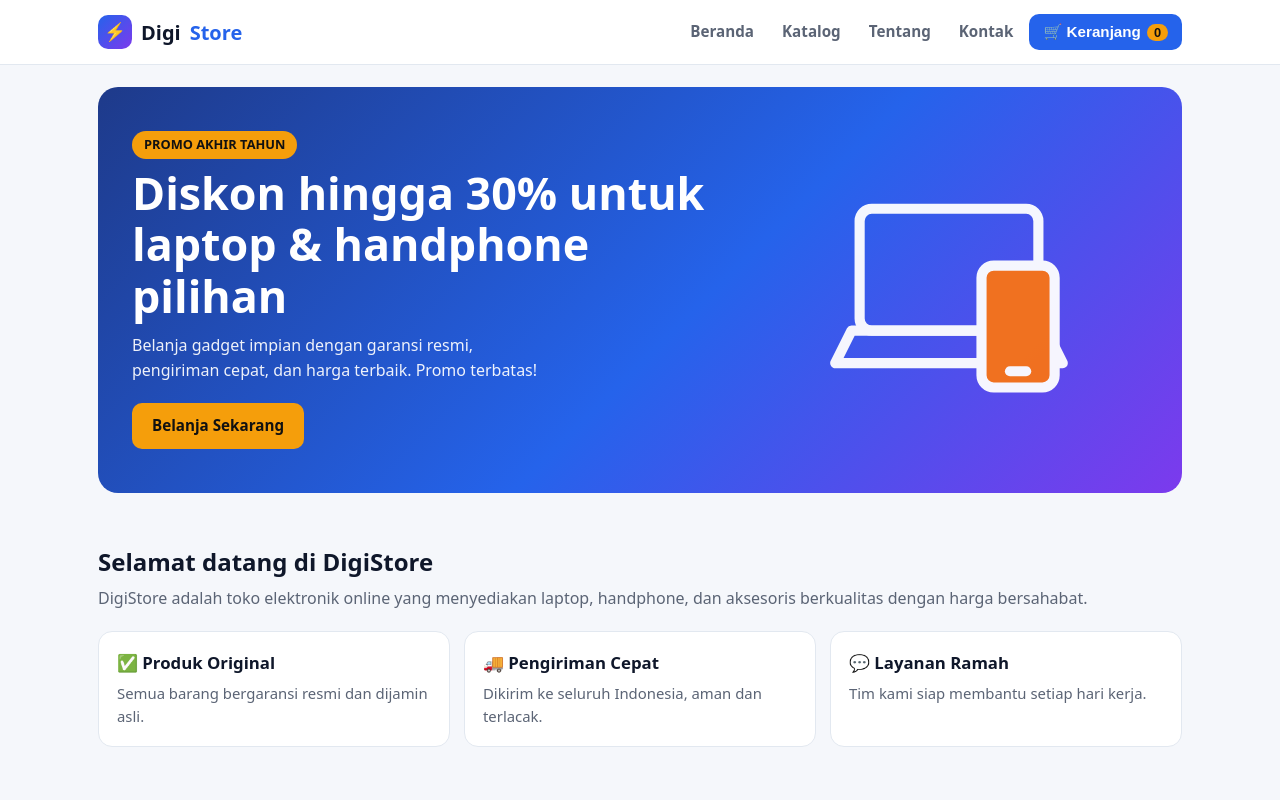
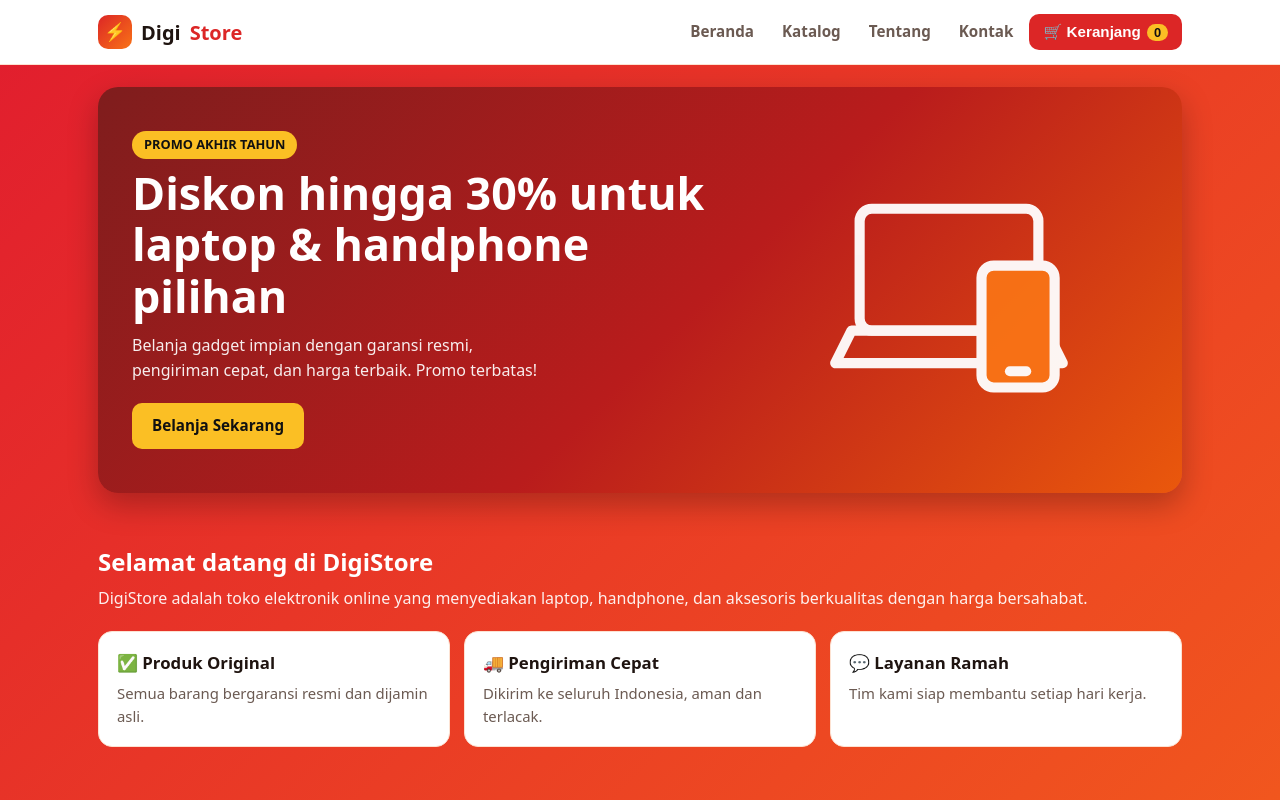
Before and after one commit to MingghYuu/DigiStore, a plain HTML site: page index.html in a window 1280 px wide. Shown: the top 800 px of the page. Drawn offline with Linux system fonts and the light colour scheme.

Commit message:
Update color scheme and gradients in style.css

```diff
--- a/style.css
+++ b/style.css
@@ -1,7 +1,7 @@
 :root{box-sizing:border-box;padding-top:env(safe-area-inset-top,0px);padding-bottom:env(safe-area-inset-bottom,0px);
---bg:#f5f7fb;--surface:#fff;--text:#0f172a;--muted:#5b6475;--primary:#2563eb;--primary-d:#1d4ed8;--accent:#f59e0b;--border:#e2e8f0;--soft:#eaf0ff;color-scheme:light}
-@media(prefers-color-scheme:dark){:root:not([data-theme="light"]){--bg:#0b1220;--surface:#131c2f;--text:#e8edf7;--muted:#9aa6bd;--primary:#5b8cff;--primary-d:#7aa2ff;--accent:#fbbf24;--border:#243049;--soft:#1a2745;color-scheme:dark}}
-:root[data-theme="dark"]{--bg:#0b1220;--surface:#131c2f;--text:#e8edf7;--muted:#9aa6bd;--primary:#5b8cff;--primary-d:#7aa2ff;--accent:#fbbf24;--border:#243049;--soft:#1a2745;color-scheme:dark}
+--bg:linear-gradient(135deg,#e11d2e 0%,#f97316 100%);--surface:#fff;--text:#1f1410;--muted:#6b5a52;--primary:#dc2626;--primary-d:#b91c1c;--accent:#fbbf24;--border:#fde2d2;--soft:#fff1e8;color-scheme:light}
+@media(prefers-color-scheme:dark){:root:not([data-theme="light"]){--bg:linear-gradient(135deg,#450a0a 0%,#7c2d12 100%);--surface:#1f1411;--text:#fdeee6;--muted:#d0b5a8;--primary:#f87171;--primary-d:#fca5a5;--accent:#fbbf24;--border:#3b2620;--soft:#2d1a14;color-scheme:dark}}
+:root[data-theme="dark"]{--bg:linear-gradient(135deg,#450a0a 0%,#7c2d12 100%);--surface:#1f1411;--text:#fdeee6;--muted:#d0b5a8;--primary:#f87171;--primary-d:#fca5a5;--accent:#fbbf24;--border:#3b2620;--soft:#2d1a14;color-scheme:dark}
 html{scroll-behavior:smooth;scroll-padding-top:calc(72px + env(safe-area-inset-top,0px))}
 *,*::before,*::after{box-sizing:border-box}
 body{margin:0;background:var(--bg);color:var(--text);font-family:system-ui,-apple-system,"Segoe UI",Roboto,sans-serif;line-height:1.55}
@@ -10,7 +10,7 @@ header{position:sticky;top:env(safe-area-inset-top,0px);z-index:20;background:va
 body::before{content:"";position:fixed;inset:0 0 auto;height:env(safe-area-inset-top,0px);background:var(--surface);z-index:30}
 .bar{display:flex;align-items:center;gap:14px;height:64px}
 .logo{display:flex;align-items:center;gap:9px;font-weight:800;font-size:1.25rem;color:var(--text);text-decoration:none}
-.logo i{width:34px;height:34px;border-radius:10px;background:linear-gradient(135deg,var(--primary),#7c3aed);display:grid;place-items:center;color:#fff;font-style:normal;font-size:1.1rem}
+.logo i{width:34px;height:34px;border-radius:10px;background:linear-gradient(135deg,#dc2626,#f97316);display:grid;place-items:center;color:#fff;font-style:normal;font-size:1.1rem}
 .logo b{color:var(--primary)}
 nav{margin-left:auto;display:flex;gap:4px;align-items:center}
 nav a{color:var(--muted);text-decoration:none;padding:8px 12px;border-radius:8px;font-weight:600;font-size:.95rem}
@@ -18,7 +18,7 @@ nav a:hover{background:var(--soft);color:var(--primary)}
 .cartbtn{position:relative;border:0;background:var(--primary);color:#fff;border-radius:10px;padding:9px 14px;font-weight:700;cursor:pointer;font-size:.95rem}
 .cartbtn span{background:var(--accent);color:#111;border-radius:99px;padding:1px 7px;margin-left:6px;font-size:.8rem}
 .burger{display:none;border:1px solid var(--border);background:var(--surface);color:var(--text);border-radius:8px;padding:8px 10px;font-size:1.1rem;cursor:pointer}
-.hero{background:linear-gradient(135deg,#1e3a8a,#2563eb 55%,#7c3aed);color:#fff;border-radius:20px;margin:22px 0;padding:44px 34px;display:grid;grid-template-columns:1.2fr .8fr;gap:20px;align-items:center;overflow:hidden}
+.hero{background:linear-gradient(135deg,#7f1d1d,#b91c1c 55%,#ea580c);box-shadow:0 12px 30px rgba(0,0,0,.25);color:#fff;border-radius:20px;margin:22px 0;padding:44px 34px;display:grid;grid-template-columns:1.2fr .8fr;gap:20px;align-items:center;overflow:hidden}
 .hero h1{font-size:clamp(1.7rem,4.5vw,2.8rem);line-height:1.15;margin:8px 0 12px}
 .hero p{opacity:.92;max-width:46ch;margin:0 0 20px}
 .tag{display:inline-block;background:var(--accent);color:#111;font-weight:800;border-radius:99px;padding:4px 12px;font-size:.8rem}
@@ -26,7 +26,7 @@ nav a:hover{background:var(--soft);color:var(--primary)}
 .btn.pri{background:var(--primary);color:#fff}.btn.out{background:transparent;border:1px solid var(--border);color:var(--text)}
 .hero svg{width:100%;max-width:260px;justify-self:center;color:#fff;opacity:.95}
 section{padding:28px 0}
-h2{font-size:1.5rem;margin:0 0 6px}.sub{color:var(--muted);margin:0 0 20px}
+h2{font-size:1.5rem;margin:0 0 6px;color:#fff}.sub{color:rgba(255,255,255,.92);margin:0 0 20px}
 .about{display:grid;grid-template-columns:repeat(3,1fr);gap:14px}
 .box{background:var(--surface);border:1px solid var(--border);border-radius:14px;padding:18px}
 .box h3{margin:0 0 6px;font-size:1.05rem}.box p{margin:0;color:var(--muted);font-size:.93rem}
@@ -45,7 +45,7 @@ h2{font-size:1.5rem;margin:0 0 6px}.sub{color:var(--muted);margin:0 0 20px}
 .cb h3{margin:0;font-size:1.02rem}.cb p{margin:0;color:var(--muted);font-size:.88rem;flex:1}
 .price{font-weight:800;font-size:1.1rem}
 .acts{display:flex;gap:8px;margin-top:6px}.acts .btn{flex:1;padding:9px 8px;font-size:.85rem}
-.empty{grid-column:1/-1;text-align:center;color:var(--muted);padding:30px}
+.empty{grid-column:1/-1;text-align:center;color:var(--muted);padding:30px}.grid .empty{color:#fff}
 .contact{display:grid;grid-template-columns:repeat(3,1fr);gap:14px}
 footer{background:var(--surface);border-top:1px solid var(--border);margin-top:30px;padding:28px 0 22px;color:var(--muted);font-size:.92rem}
 .fgrid{display:grid;grid-template-columns:1.4fr 1fr 1fr;gap:20px}
```
